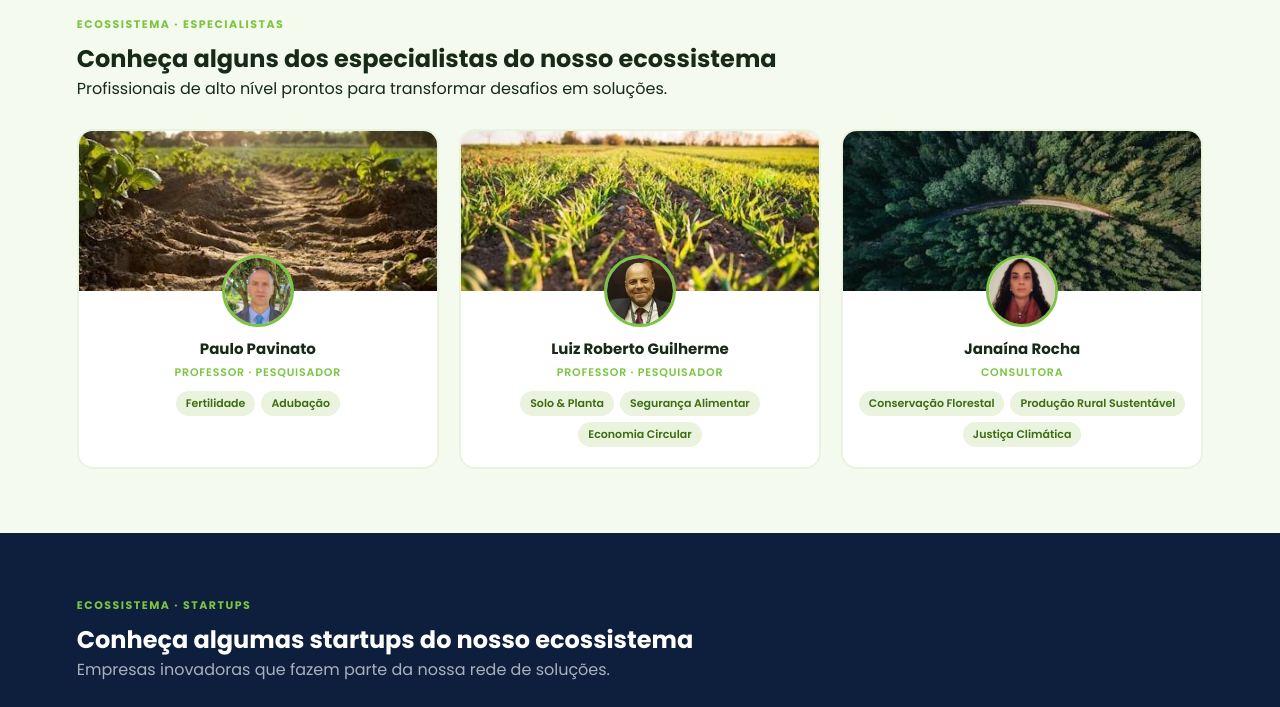
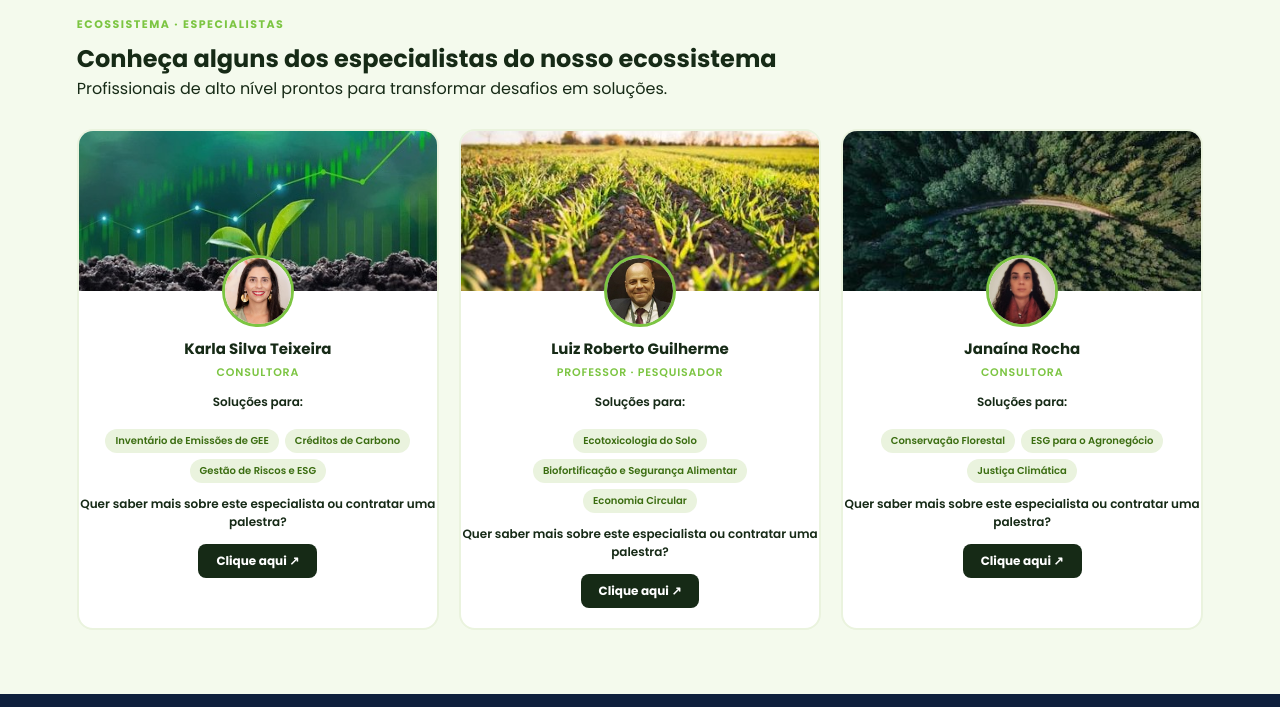
Before and after one commit to plataforma-arvore/landing_page_arvore, a plain HTML site: page index.html in a window 1280 px wide. Shown: the part 2920-3627 px from the top of the page. Drawn offline with Linux system fonts and the light colour scheme.

Commit message:
Atualizações dos Especialistas

```diff
--- a/index.html
+++ b/index.html
@@ -504,9 +504,41 @@
     }
     .specialist-tag {
       background: #eaf3de; color: #3b6d11;
-      font-size: 11px; font-weight: 600;
+      font-size: 10px; font-weight: 600;
       padding: 4px 10px; border-radius: 20px;
     }
+
+    .specialist-btn{
+      display: inline-block;
+      background: #162a16;
+      color: #fff;
+      padding: 8px 18px;
+      margin-top: 5px;
+      border: none;
+      border-radius: 8px;
+      font-size: 12px;
+      font-weight: 700;
+      font-family: 'Poppins', sans-serif;
+      text-decoration: none;
+      cursor: pointer;
+      transition: background 0.2s ease;
+    }
+    .specialist-btn:hover {
+      background: #0e1f3d;
+    }
+
+    .specialist-solutions {
+      margin-top: 12px;
+      margin-bottom: 8px;
+      font-size: 12px;
+      font-weight: 600;
+      color: #162a16;
+  }
+    @media (max-width: 768px) {
+    .specialist-solutions {
+        padding: 0 16px;
+    }
+}
 
     /* Startup cards */
     .startup-grid {
@@ -766,17 +798,24 @@
 
       <div class="specialist-card">
         <div class="specialist-img-wrap"
-            style=" background-image: url('imagens/fundo_solo_pavinato.png');
+            style=" background-image: url('imagens/fundo_planta_karla.jpg');
             background-size: cover;
             background-position:center;">
         </div>
-        <img class="specialist-avatar" src="imagens/pavinato.png"; alt="Paulo Pavinato" />
-        <div class="specialist-name">Paulo Pavinato</div>
-        <div class="specialist-role">Professor · Pesquisador</div>
+        <img class="specialist-avatar" src="imagens/karla.jpeg"; alt="Paulo Pavinato" />
+        <div class="specialist-name">Karla Silva Teixeira</div>
+        <div class="specialist-role">Consultora</div>
+        <div class="specialist-solutions">Soluções para:</div>
         <div class="specialist-tags">
-          <span class="specialist-tag">Fertilidade</span>
-          <span class="specialist-tag">Adubação</span>
+          <span class="specialist-tag">Inventário de Emissões de GEE</span>
+          <span class="specialist-tag">Créditos de Carbono</span>
+          <span class="specialist-tag">Gestão de Riscos e ESG</span>
         </div>
+        <div class="specialist-solutions">Quer saber mais sobre este especialista ou contratar uma palestra?</div>
+         <a href="https://api.whatsapp.com/send/?phone=5535910035765&text=Ol%C3%A1%21+Vi+as+informa%C3%A7%C3%B5es+da+Plataforma+%C3%81rvore+e+gostaria+de+contratar+um+Especialista.+Podemos+conversar%3F&type=phone_number&app_absent=0"
+            target="_blank">
+              <button class="specialist-btn">Clique aqui ↗</button>
+        </a>
       </div>
 
       <div class="specialist-card">
@@ -789,11 +828,17 @@
         <img class="specialist-avatar" src="imagens/luiz.png" alt="Luiz Roberto Guilherme" />
         <div class="specialist-name">Luiz Roberto Guilherme</div>
         <div class="specialist-role">Professor · Pesquisador</div>
+        <div class="specialist-solutions">Soluções para:</div>
         <div class="specialist-tags">
-          <span class="specialist-tag">Solo & Planta</span>
-          <span class="specialist-tag">Segurança Alimentar</span>
+          <span class="specialist-tag">Ecotoxicologia do Solo</span>
+          <span class="specialist-tag">Biofortificação e Segurança Alimentar</span>
           <span class="specialist-tag">Economia Circular</span>
         </div>
+        <div class="specialist-solutions">Quer saber mais sobre este especialista ou contratar uma palestra?</div>
+        <a href="https://api.whatsapp.com/send/?phone=5535910035765&text=Ol%C3%A1%21+Vi+as+informa%C3%A7%C3%B5es+da+Plataforma+%C3%81rvore+e+gostaria+de+contratar+um+Especialista.+Podemos+conversar%3F&type=phone_number&app_absent=0"
+            target="_blank">
+              <button class="specialist-btn">Clique aqui ↗</button>
+        </a>
       </div>
 
       <div class="specialist-card">
@@ -805,11 +850,17 @@
         <img class="specialist-avatar" src="imagens/janaina.png" alt="Janaína Rocha" />
         <div class="specialist-name">Janaína Rocha</div>
         <div class="specialist-role">Consultora</div>
+        <div class="specialist-solutions">Soluções para:</div>
         <div class="specialist-tags">
           <span class="specialist-tag">Conservação Florestal</span>
-          <span class="specialist-tag">Produção Rural Sustentável</span>
+          <span class="specialist-tag">ESG para o Agronegócio</span>
           <span class="specialist-tag">Justiça Climática</span>
         </div>
+        <div class="specialist-solutions">Quer saber mais sobre este especialista ou contratar uma palestra?</div>
+        <a href="https://api.whatsapp.com/send/?phone=5535910035765&text=Ol%C3%A1%21+Vi+as+informa%C3%A7%C3%B5es+da+Plataforma+%C3%81rvore+e+gostaria+de+contratar+um+Especialista.+Podemos+conversar%3F&type=phone_number&app_absent=0"
+            target="_blank">
+              <button class="specialist-btn">Clique aqui ↗</button>
+        </a>
       </div>
 
     </div>
```
Also changed, not shown: imagens/fundo_planta_karla.jpg (added), imagens/karla.jpeg (added).
